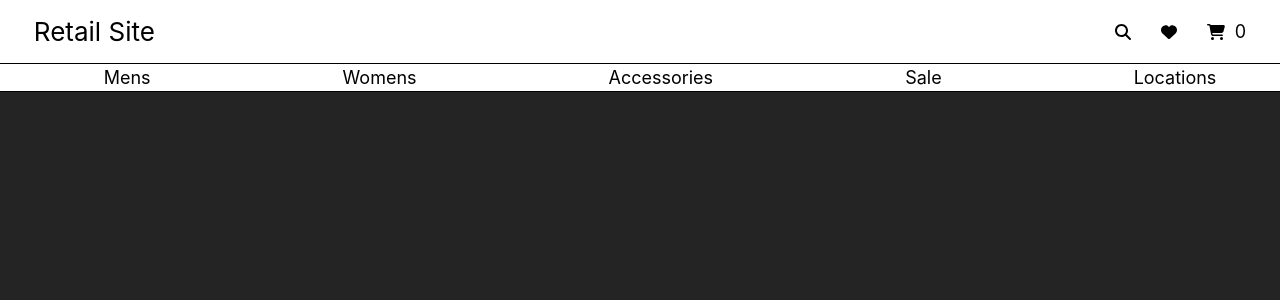
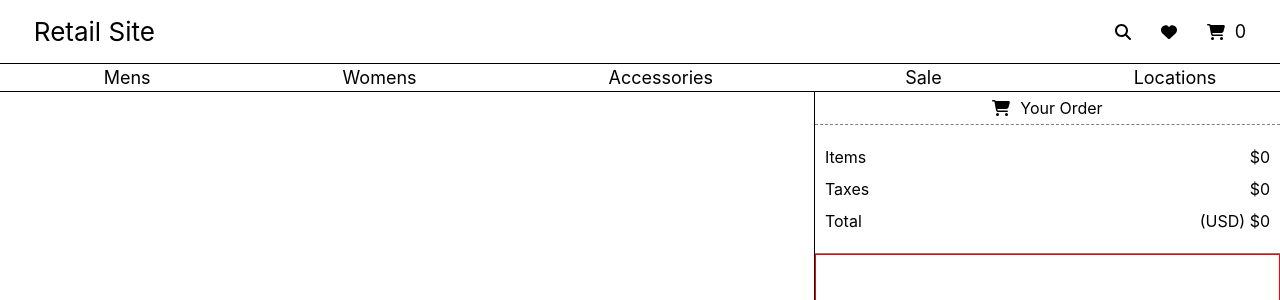
Before and after one commit to Ocn-W/ecomm-website, a React (Vite) app: page /checkout in a window 1280 px wide. Shown: the top 300 px of the page. Built offline with nearby package versions, Linux system fonts and the light colour scheme.

Commit message:
Added Checkout Page Component
>User can get calculated total of all their items after taxes
>Implementing checkout form section
>Implementing edit/removal of product on checkout page

```diff
--- a/src/components/CheckoutPage.jsx
+++ b/src/components/CheckoutPage.jsx
@@ -1,9 +1,62 @@
 import React from 'react';
+import '../css/CheckoutPage.scss'
+import { useAtom } from 'jotai';
+import { addToCartAtom } from './ShoppingCart';
+import { FontAwesomeIcon } from '@fortawesome/react-fontawesome';
+import { faShoppingCart } from '@fortawesome/free-solid-svg-icons';
 
 export default function CheckoutPage() {
+  const cartProductList = useAtom(addToCartAtom);
+  const itemTotal = sumOfProducts();
+  const taxes = taxCalc(itemTotal);
+  const total = itemTotal + taxes;
+
+  function sumOfProducts() {
+    const productSum = cartProductList[0]
+      .map((product) => product.price * product.quantity)
+      .reduce((acc, currVal) => acc + currVal, 0);
+    return productSum;
+  }
+//Random "sales" tax rate up to 7%
+  function taxCalc(itemTotal) {
+    const taxRate = (Math.random() * 3 + 4) / 100;
+    return Math.floor(taxRate * itemTotal);
+  };
+
   return (
-    <div>
-
+    <div className='checkout'>
+    <section className='checkoutForm'>
+      {/* PAAYPAL API STUFF AND CHECKOUT FORM */}
+      </section>
+      <section className='checkoutProducts'>
+        <div className='checkoutTotal'>
+          <div>
+            <FontAwesomeIcon icon={faShoppingCart}/>
+            <p>Your Order</p>
+          </div>
+          <ul className='checkoutTotalInfo'>
+            <li><p>Items</p><p>${itemTotal}</p></li>
+            <li><p>Taxes</p><p>${taxes}</p></li>
+            <li><p>Total</p><p>(USD) ${total}</p></li>
+          </ul>
+        </div>
+        <div className='productSection'>
+      {cartProductList[0].map((product) => {
+              return (
+                <div className='products'>
+                  <img src="#" />
+                  <p>{product.company}</p>
+                  <p>{product.name}</p>
+                  <p>${product.price}</p>
+                  <p>Sz: {product.size}</p>
+                  <p>Qty: {product.quantity}</p>
+                  <button style={{color:'rgba(4, 92, 255, 0.5)'}}>Edit</button>
+                  <button style={{color:'rgba(206, 29, 29, 0.5)'}}>Remove</button>
+                </div>
+              );
+            })}
+        </div>
+      </section>
     </div>
   )
 }
--- a/src/components/ShoppingCart.jsx
+++ b/src/components/ShoppingCart.jsx
@@ -40,7 +40,7 @@ export default function ShoppingCart() {
             <p className="continue" onClick={() => setShowCart(!showCart)}>
               Continue Shopping
             </p>
-            <Link to="/checkout" onClick={() => setShowCart(false)}>
+            <Link to='/checkout' onClick={() => setShowCart(false)}>
               PROCEED TO CHECKOUT
             </Link>
           </section>
--- /dev/null
+++ b/src/css/CheckoutPage.scss
@@ -0,0 +1,76 @@
+@use '../index';
+
+.checkout {
+    height: 100%;
+    width: 100%;
+    background-color: index.$primary-bkg-color;
+    @include index.flexRowCenter;
+
+    .checkoutProducts {
+        height: 100vh;
+        width: 40%;
+        border-left: 1px solid black;
+        .checkoutTotal {
+            @include index.flexColCenter;
+            gap: 0;
+            border-bottom: 1px solid grey;
+
+            div {
+                @include index.flexRowCenter;
+                width: 100%;
+                line-height: 0;
+                gap: 10px;
+                border-bottom: 1px dashed grey;
+            }
+
+            .checkoutTotalInfo {
+                width: 100%;
+                padding-left: 0;
+                line-height: 0;
+
+                li {
+                    margin-left: 0;
+                    display: flex;
+                    justify-content: space-between;
+                    padding: 0 10px;
+                }
+            }
+        }
+        .productSection {
+            border: 1px solid red;
+            overflow-y: auto;
+            overflow-x: hidden;
+            height: 60%;
+
+            .products {
+                display: flex;
+                margin: 5px 0;
+                padding: 0px 5px;
+                gap: 10px;
+                width: 100%;
+                border-bottom: 1px solid grey;
+                img {
+                    height: 50px;
+                    width: 50px;
+                    background-color: grey;
+                }
+
+                button {
+                    background: none;
+                    border: none;
+                    cursor: pointer;
+                    font-size: 10px;
+                }
+                button:hover{
+                    text-decoration: underline;
+                }
+            }
+      }
+    }
+
+    .checkoutForm {
+        background-color: index.$primary-bkg-color;
+        height: 100%;
+        width: 70%;
+    }
+}
```
